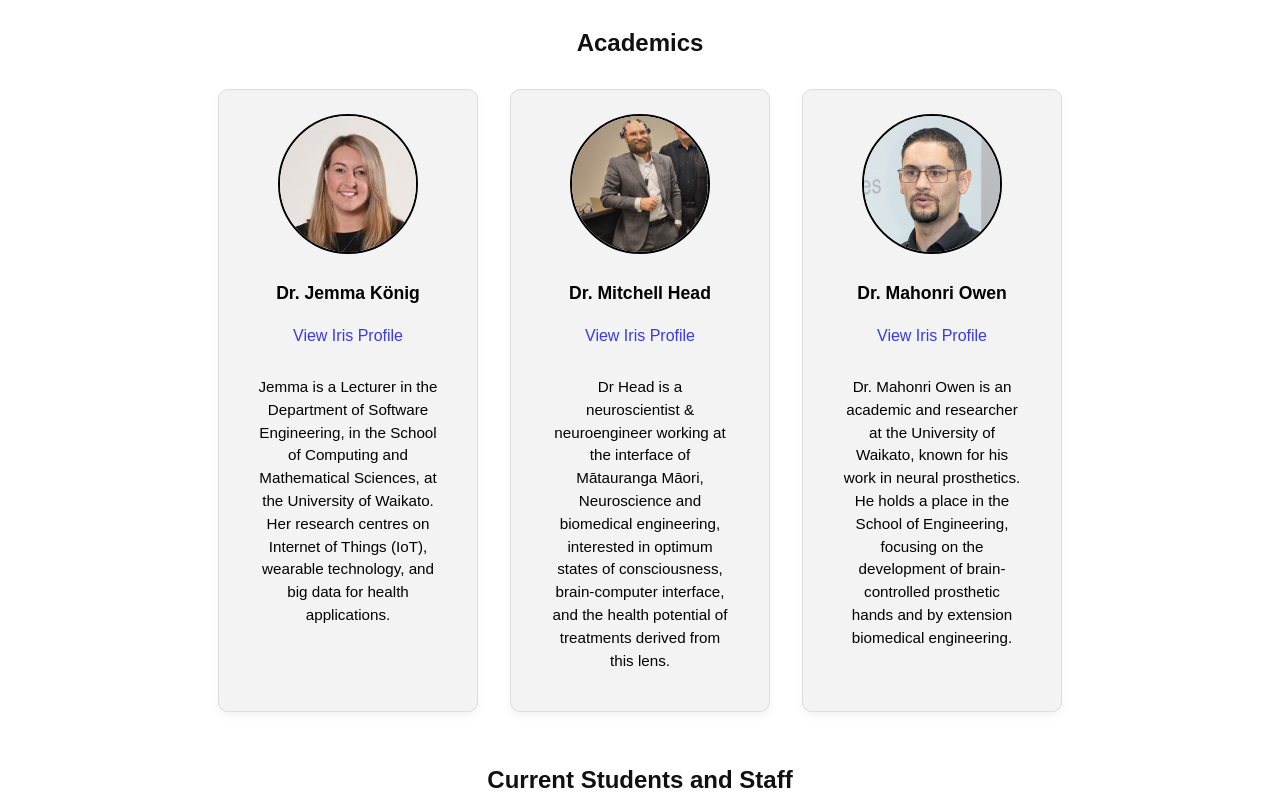
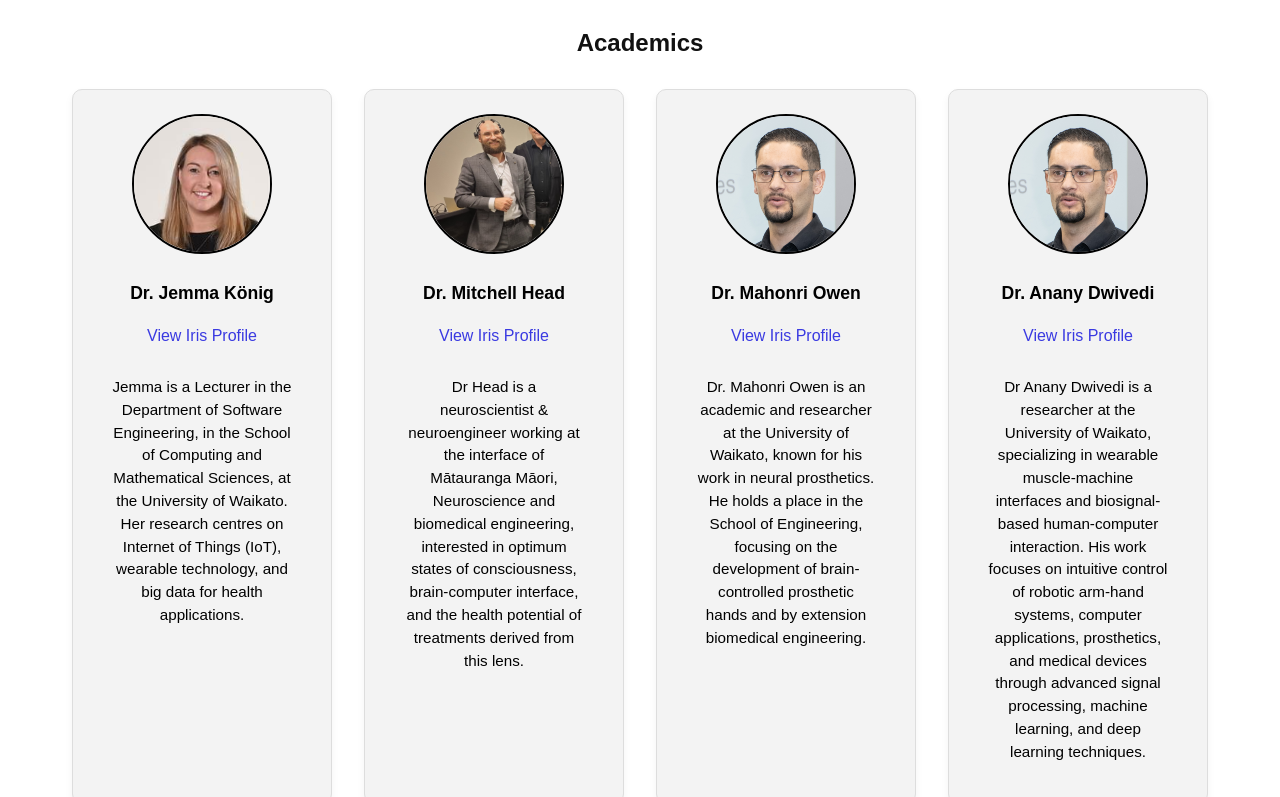
Before and after one commit to WearablesResearchLab/WearablesResearchLab, a plain HTML site: page about.html in a window 1280 px wide. Shown: the part 366-1163 px from the top of the page. Drawn offline with nearby package versions, Linux system fonts and the light colour scheme.

Commit message:
Generated site from Obsidian session

```diff
--- a/about.html
+++ b/about.html
@@ -54,6 +54,12 @@ Te Kura Rau Mahara aims to prioritize and recognise the contribution of Māori k
         <p>Dr. Mahonri Owen is an academic and researcher at the University of Waikato, known for his work in neural
           prosthetics. He holds a place in the School of Engineering, focusing on the development of brain-controlled
           prosthetic hands and by extension biomedical engineering.
+      </article>
+      <article class="person">
+        <img src="assets/img/mahonri.png" alt="Dr. Anany Dwivedi" />
+        <h3 class="profile_name">Dr. Anany Dwivedi</h3>
+        <a class="iris" href="https://profiles.waikato.ac.nz/Anany.Dwivedi">View Iris Profile</a>
+        <p>Dr Anany Dwivedi is a researcher at the University of Waikato, specializing in wearable muscle-machine interfaces and biosignal-based human-computer interaction. His work focuses on intuitive control of robotic arm-hand systems, computer applications, prosthetics, and medical devices through advanced signal processing, machine learning, and deep learning techniques.
       </article>
     </div>
     <br>
```
Also changed, not shown: assets/img/Anany.jpeg (added).
